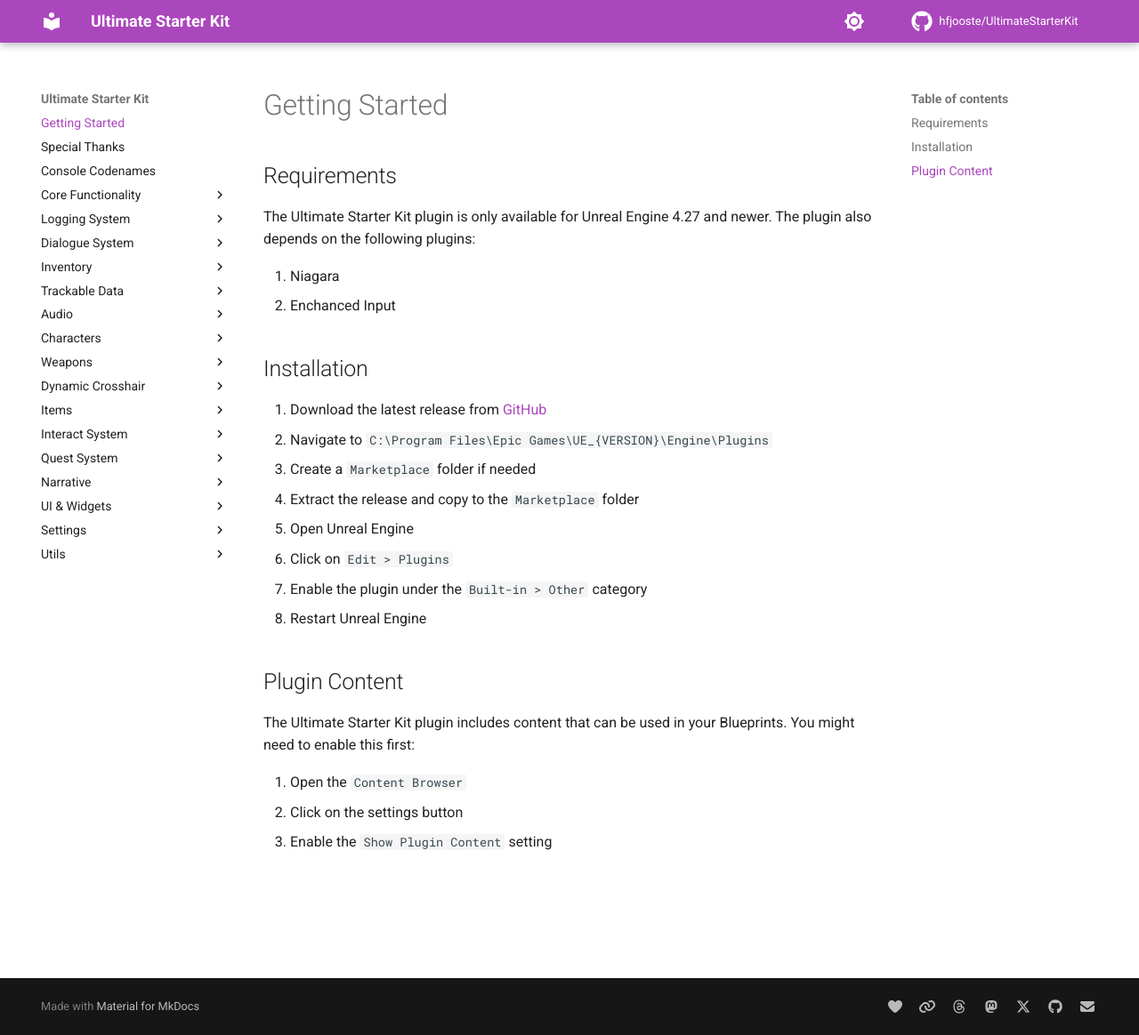
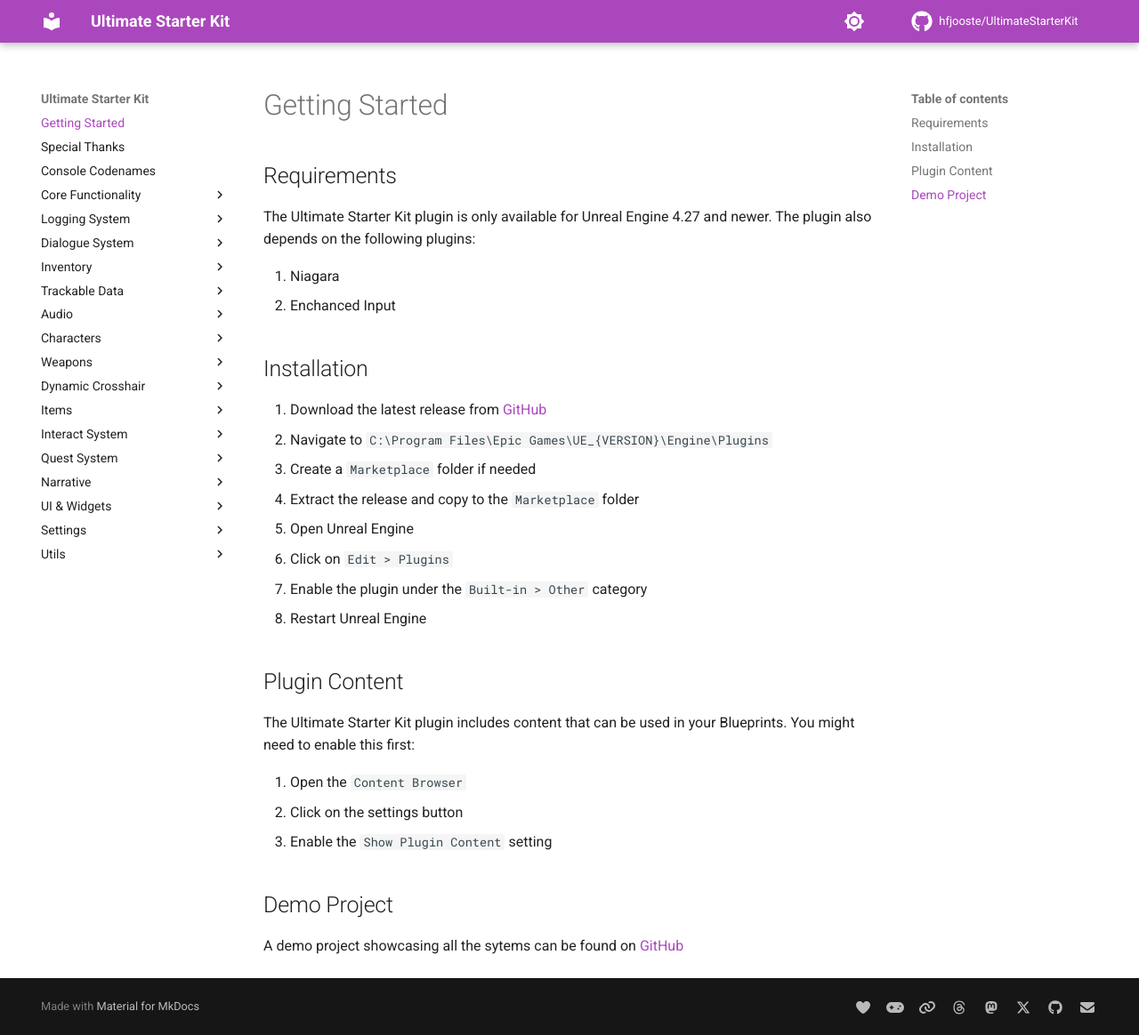
Before and after one commit to hfjooste/UltimateStarterKit, an MkDocs documentation site: the page built from docs/index.md, in a window 1280 px wide and 1164 px high. Shown: the whole window at 89% size. Built offline with MkDocs 1.6.1 and Material for MkDocs 9.7.7, drawn with Linux system fonts in a browser that asks for light colours; comment, search, counter and statistics services are not loaded.

Commit message:
Added demo project link to documentation

```diff
--- a/docs/index.md
+++ b/docs/index.md
@@ -24,3 +24,6 @@
     <li>Click on the settings button</li>
     <li>Enable the <code>Show Plugin Content</code> setting</li>
 </ol>
+
+## Demo Project
+A demo project showcasing all the sytems can be found on [GitHub](https://github.com/hfjooste/USKDemo)
--- a/mkdocs.yml
+++ b/mkdocs.yml
@@ -16,6 +16,9 @@
     - name: Sponsor Development
       icon: fontawesome/solid/heart
       link: https://github.com/sponsors/hfjooste
+    - name: Demo Project
+      icon: fontawesome/solid/gamepad
+      link: https://github.com/hfjooste/USKDemo
     - name: Linktree
       icon: fontawesome/solid/link
       link: https://linktr.ee/hfjooste
```
